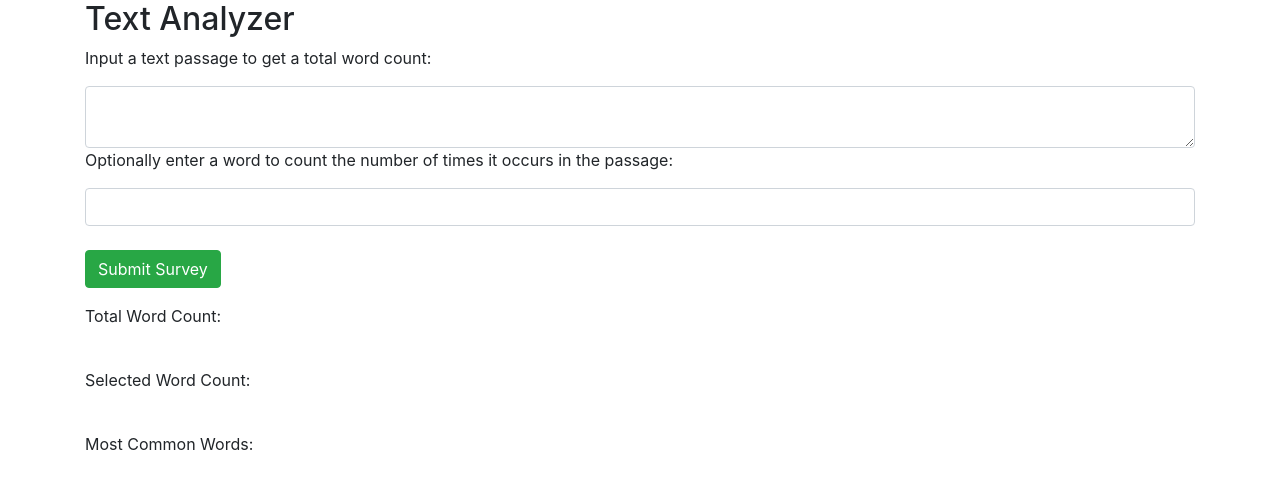
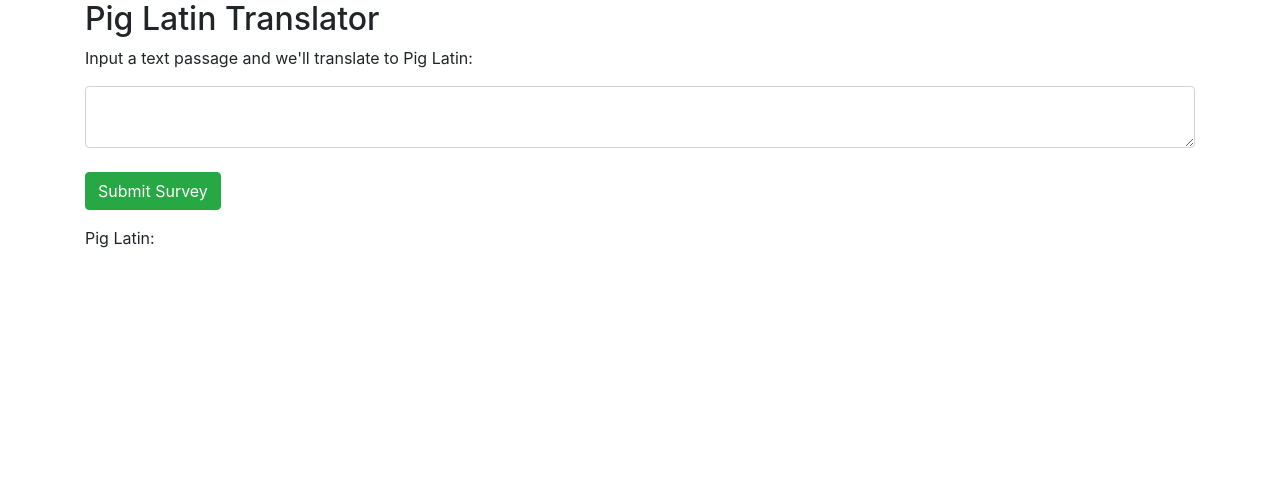
Before and after one commit to mellowmorgan/Pig-Latin-Translator, a plain HTML site: page index.html in a window 1280 px wide. Drawn offline with Linux system fonts and the light colour scheme.

Commit message:
Update html form and title

```diff
--- a/index.html
+++ b/index.html
@@ -9,27 +9,18 @@
 </head>
 <body>
   <div class="container">
-    <h2>Text Analyzer</h2>
+    <h2>Pig Latin Translator</h2>
     <form id="word-counter">
       <div class="form-group">
-        <p>Input a text passage to get a total word count:</p>
+        <p>Input a text passage and we'll translate to Pig Latin:</p>
         <textarea id="text-passage" name="text-passage" class="form-control"></textarea>
-        <p>Optionally enter a word to count the number of times it occurs in the passage:</p>
-        <input type="text" id="word" name="word" class="form-control">
+
         <br>
         <button type="submit" class="btn btn-success">Submit Survey</button>
       </div>
     </form>
-    <p>Total Word Count: <span id="total-count"></span></p>
+    <p>Pig Latin: <span id="pig-latin"></span></p>
     <br>
-    <p>Selected Word Count: <span id="selected-count"></span></p>
-    <span id="bolded-passage"></span>
-    <br>
-    <p>Most Common Words:</p>
-    <p id="most-common-list-1"></p>
-    <p id="most-common-list-2"></p>
-    <p id="most-common-list-3"></p>
-
   </div>
 </body>
 </html>
```
